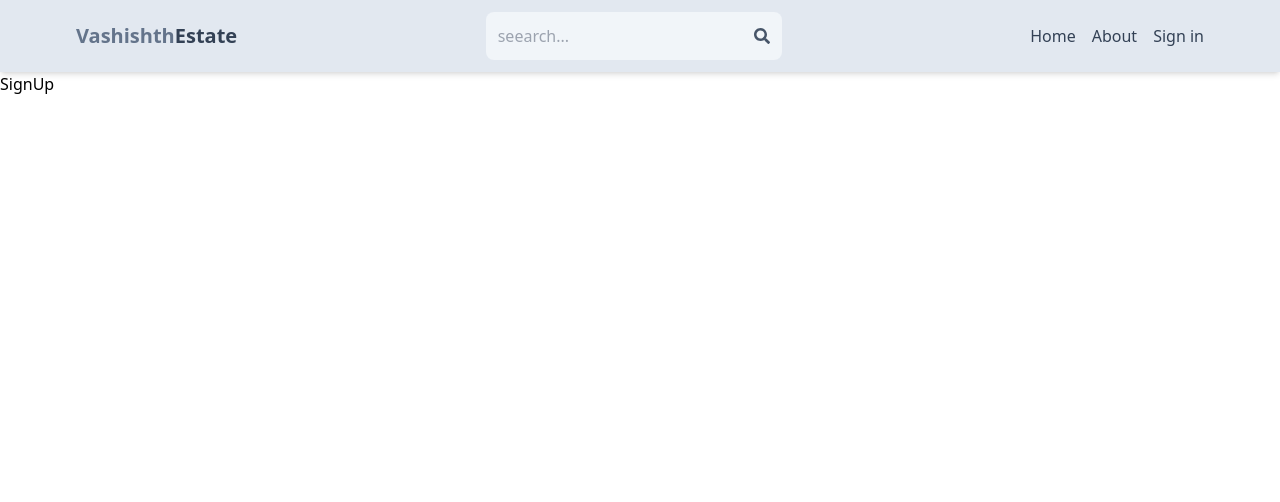
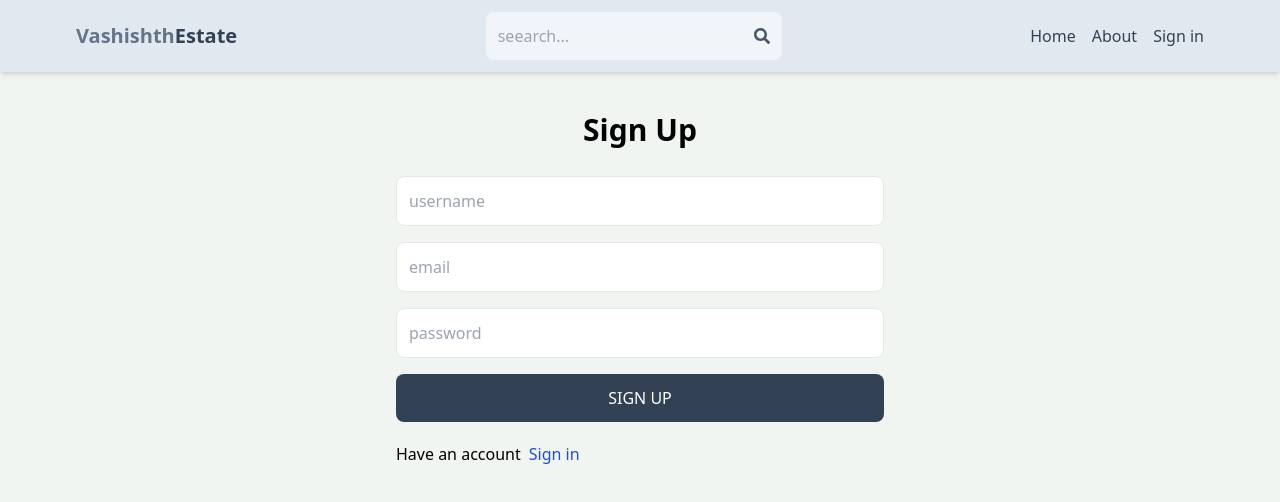
Before and after one commit to fcbishaan/mern-estate, a React (Vite) app in the folder client/: page /sign-up in a window 1280 px wide. Shown: the top 502 px of the page. Built offline with nearby package versions, Linux system fonts and the light colour scheme.

Commit message:
complete sign up page UI

```diff
--- a/client/src/index.css
+++ b/client/src/index.css
@@ -1,3 +1,7 @@
 @tailwind base;
 @tailwind components;
 @tailwind utilities;
+
+body{
+    background-color: rgb(241,245,241);
+}
--- a/client/src/pages/SignUp.jsx
+++ b/client/src/pages/SignUp.jsx
@@ -1,9 +1,24 @@
-import React from 'react'
+import {Link} from 'react-router-dom'
 
 export default function SignUp() {
   return (
-    <div>
-      SignUp
+    <div className='p-3 max-w-lg mx-auto'>
+      <h1 className='text-3xl text-center font-semibold my-7'>Sign Up</h1>
+      <form className='flex flex-col gap-4'>
+        <input type="text" placeholder='username' className='border p-3 rounded-lg' id='username'/>
+        <input type="email" placeholder='email' className='border p-3 rounded-lg' id='email'/>
+        <input type="password" placeholder='password' className='border p-3 rounded-lg' id='password'/>
+        <button className='bg-slate-700 text-white p-3 rounded-lg uppercase hover:opacity-95 disabled:opacity-80'>Sign up</button>
+
+      </form>
+      <div className="flex gap-2 mt-5">
+        <p>Have an account</p>
+        <Link to={"/sign-in"}>
+          <span className='text-blue-700'>
+            Sign in
+          </span>
+        </Link>
+      </div>
     </div>
   )
 }
```
